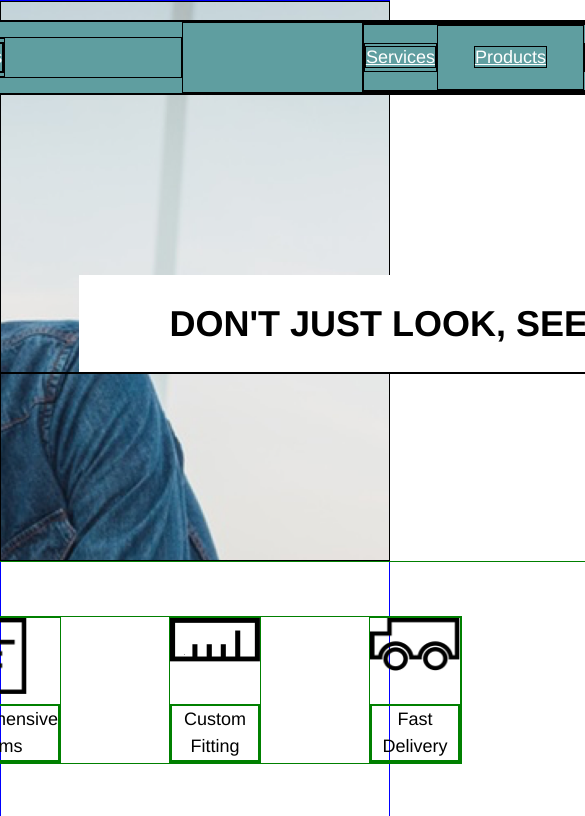
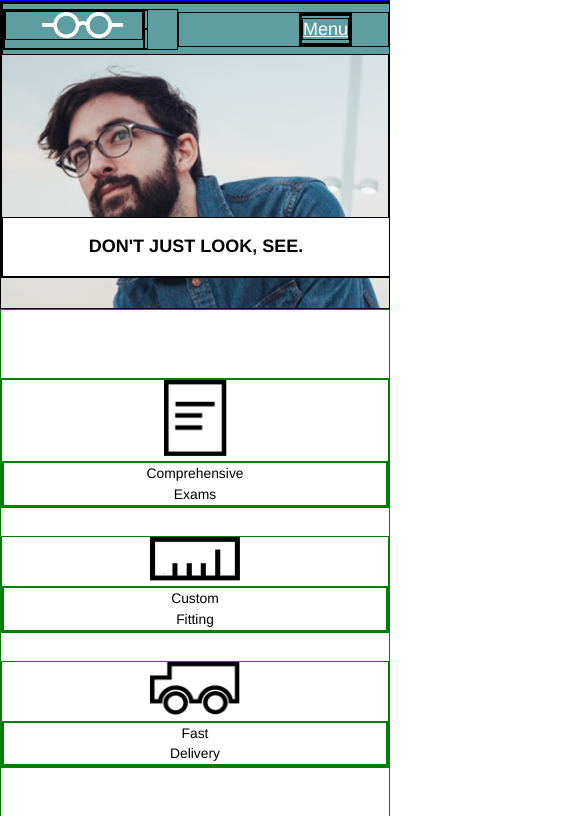
Before and after one commit to neoiscander/tortoiseshell_optics, a plain HTML site: page index.html in a window 390 px wide. Shown: the top 816 px of the page, 585 px wide, since content can reach past the window. Drawn offline with Linux system fonts and the light colour scheme.

Commit message:
Final project

```diff
--- a/index.html
+++ b/index.html
@@ -22,7 +22,7 @@
 
 					<div class="logo-text"> <!-- Header -->
 						<div>
-							<h4>Tortoiseshell Optics</h4>
+							<h4 class="for-large-screens">Tortoiseshell Optics</h4>
 						</div>
 					</div>
 				</div>
@@ -30,9 +30,10 @@
 				<div class="navigation"> <!-- Navigation -->
 					<nav>
 						<ul>
-							<li><a href="#">Services</a></li>
-							<li id="padding-target"><a href="#">Products</a></li>
-							<li><a href="#">Contacts</a></li>
+							<li class="for-large-screens"><a href="#">Services</a></li>
+							<li class="for-large-screens" id="padding-target"><a href="#">Products</a></li>
+							<li class="for-large-screens"><a href="#">Contacts</a></li>
+							<li class="for-small-screens"><a href="#">Menu</a></li>
 						</ul>
 					</nav>
 				</div>
@@ -116,7 +117,7 @@
 	<footer>
 		<div class="footer-container">
 			<img src="resources/images/logo-black.png" alt="Logo copyright">
-			<h4>Copyright Tortoiseshell Optics</h4>
+			<h4 class="for-large-screens">Copyright Tortoiseshell Optics</h4>
 		</div>
 	</footer>
 
--- a/resources/css/style.css
+++ b/resources/css/style.css
@@ -42,6 +42,7 @@ body {
 		align-items: center;
 		width: 960px;
 		background-color: cadetblue;
+		padding: 0.25rem 0;
 	}
 
 	.logo {
@@ -70,6 +71,7 @@ body {
 	.navigation {
 		justify-content: flex-end;
 		width: 50%;
+		padding-right: 2rem;
 	}
 
 	ul {
@@ -84,6 +86,10 @@ ul {
 	a {
 		font-size: 1rem;
 		color: white;
+	}
+
+	.for-small-screens {
+		display: none;
 	}
 
 
@@ -189,7 +195,7 @@ a {
 		border: 1px solid green;
 	}
 
-/* ----- Footer -----*/
+/* ---------- Footer --------------*/
 
 	footer, .footer-container, footer h4 {
 		display: flex;
@@ -219,3 +225,139 @@ footer h4 {
 	footer, .footer-container, footer div, footer h4 {
 		border: 1px dotted brown;
 	}
+
+
+/* ----- Media Queries -----------*/
+
+	@media only screen and (max-width: 850px) {
+
+		.header-container {
+			margin-top: 0rem;
+			width: 100%;
+		}
+
+		.header {
+			height: 22rem;
+			width: 100%;
+		}
+
+		.logo-container {
+			width: 100%;
+		}
+
+
+		.slogan {
+			width: 100%;
+			margin-top: 5rem;
+
+		}
+
+		.slogan h2 {
+			padding: 0.75rem 4rem;
+			font-size: 1.33rem;
+			margin-right: 2rem;
+			margin-top: 0;
+		}
+
+		.main {
+			width: 100%;
+		}
+
+		footer {
+			width: 100%;
+		}
+
+	}
+
+
+
+	@media only screen and (max-width: 600px) {
+
+		.header-container {
+			margin-top: 0rem;
+			width: 100%;
+		}
+
+		.header {
+			height: 17rem;
+			background-position: 20%;
+			width: 100%;
+		}
+
+		.logo-container {
+			width: 100%;
+		}
+
+		.for-large-screens {
+			display: none;
+		}
+
+		.for-small-screens {
+			display: block;
+			color: white;
+		}
+
+		.slogan {
+			width: 100%;
+			margin-top: 9rem;
+		}
+
+		.slogan h2 {
+			padding: 1rem 0;
+			font-size: 1rem;
+			margin-right: 0rem;
+			text-align: center;
+			margin-top: 0;
+			width: 100%;
+		}
+
+		.main {
+			width: 100%;
+			font-size: 0.77rem;
+		}
+
+		.row {
+			width: 100%;
+			flex-direction: column;
+		}
+
+		.row-1 {
+			margin: 3.77rem 0;
+		}
+
+		#margin-target {
+			margin: 1.54rem 0;
+		}
+
+		#item-margin-target {
+			margin: 0;
+		}
+
+		.image-albumsize {
+			text-align: center;
+		}
+
+		.item-row-1 {
+			height: 100%;
+		}
+
+		.item-row-2 {
+			width: 100%;
+		}
+
+		.item-row-2 h4 {
+			width: 100%;
+			text-align: center;
+			margin: 0;
+		}
+
+		.item-row-2 p {
+			margin: 1rem 0 4rem 0;
+		}
+
+		footer {
+			justify-content: center;
+			align-items: center;
+		}
+
+}
```
Lines whose indentation alone changed are shown as unchanged.
